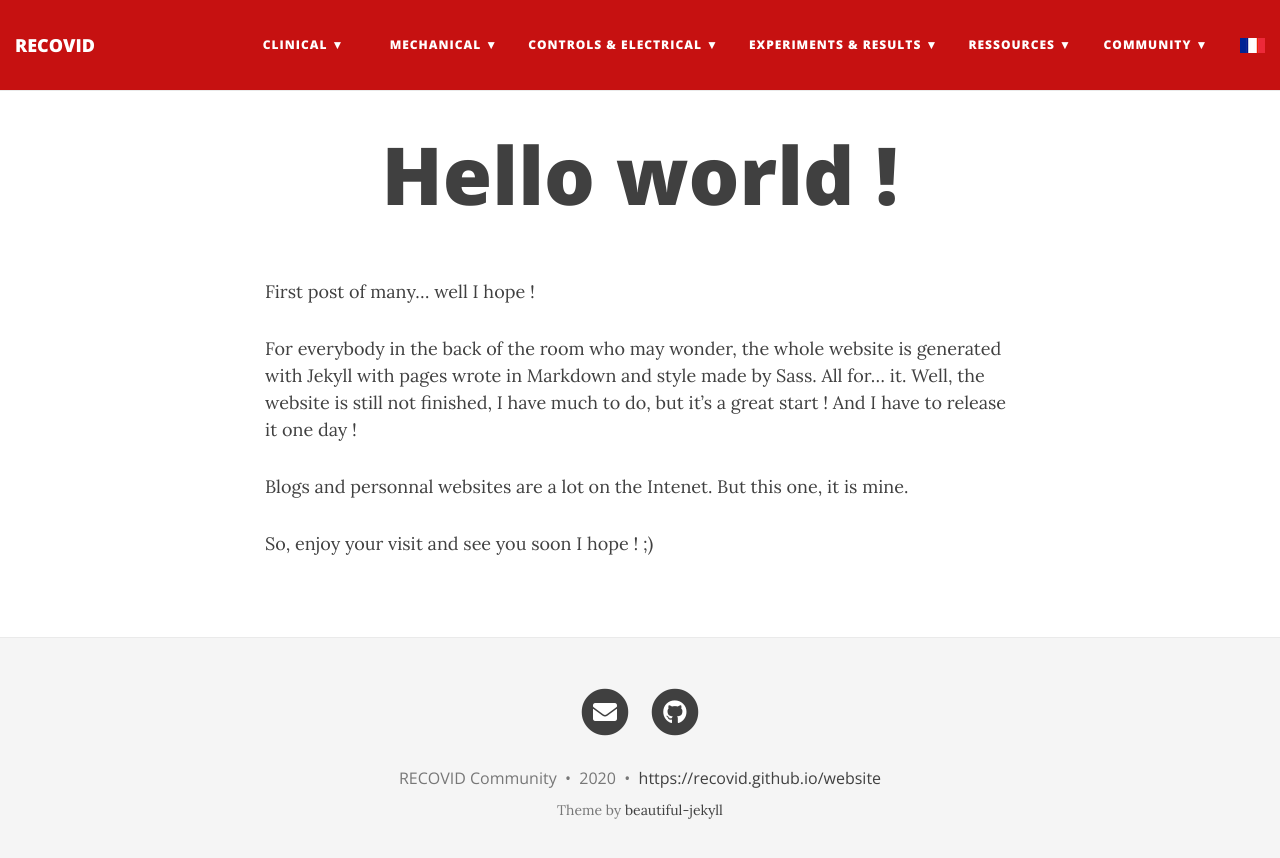
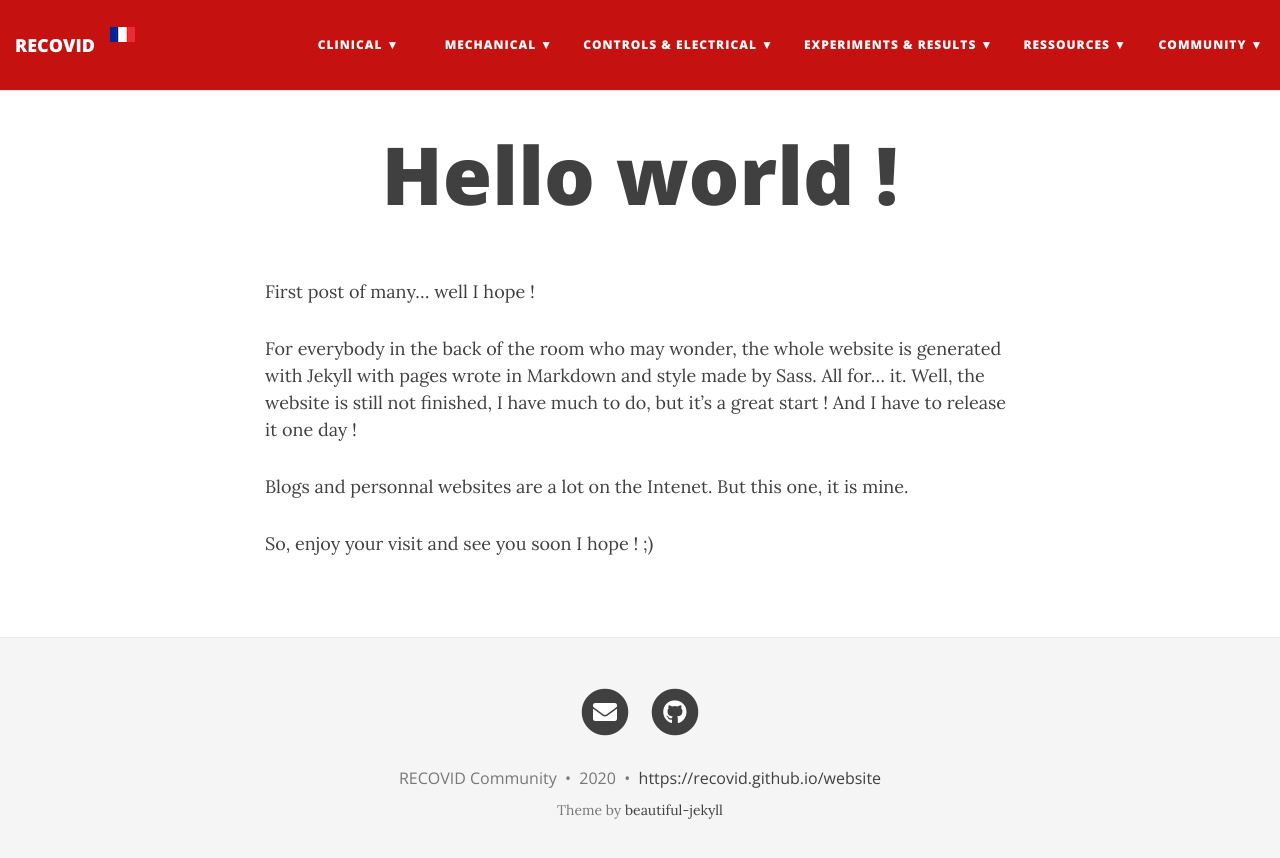
Before and after one commit to rstephane/multilingual, a Jekyll site: the page built from _posts/2016-01-01-hello-world.md, in a window 1280 px wide. Shown: the top 858 px of the page. Built offline with Jekyll 4.4.1, drawn with Linux system fonts in a browser that asks for light colours; nearby versions of some CDN libraries.

Commit message:
FR logo a gauche

```diff
--- a/_includes/nav.html
+++ b/_includes/nav.html
@@ -12,6 +12,7 @@
       {%- else -%}
         <a class="navbar-brand" href="{{ '' | absolute_url }}">{{ site.title }}</a>
       {%- endif -%}
+      <a class="FR" href="{{ site.baseurl }}"><img src="{{ site.baseurl }}/img/frenchflag.png" alt="FR"></a>
     </div>
 
     <div class="collapse navbar-collapse" id="main-navbar">
@@ -33,7 +34,7 @@
         {%- endif -%}
       {%- endfor -%}
 
-      <li><a class="FR" href="{{ site.baseurl }}"><img src="{{ site.baseurl }}/img/frenchflag.png" alt="FR"></a></li>
+
 
       </ul>
     </div>
```
